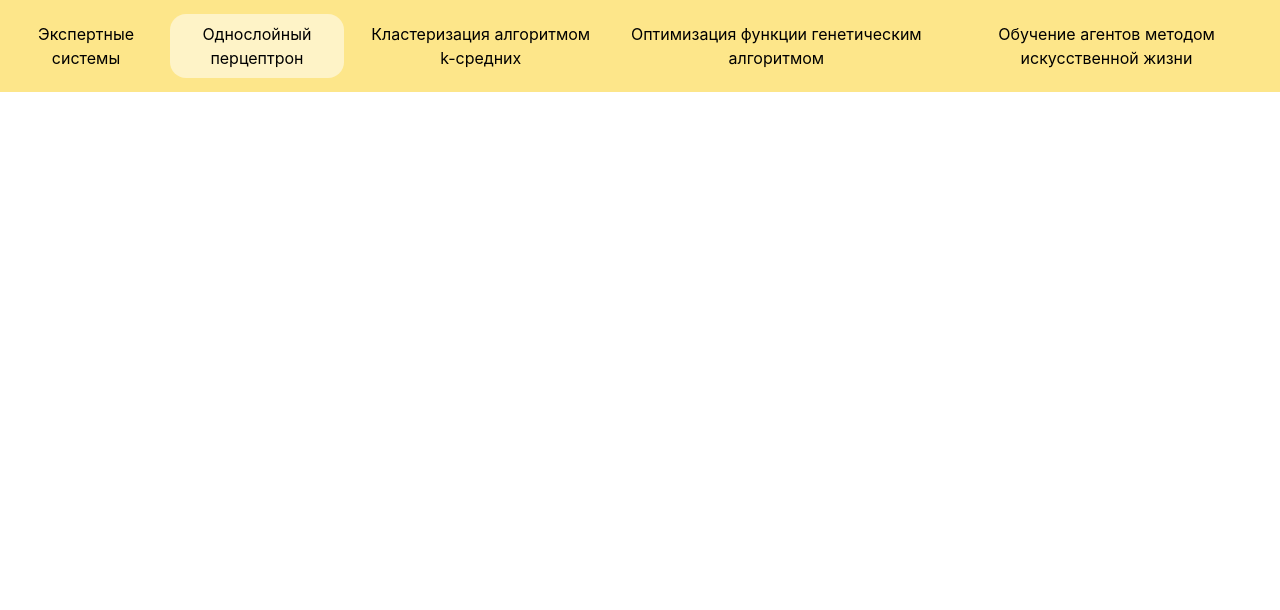
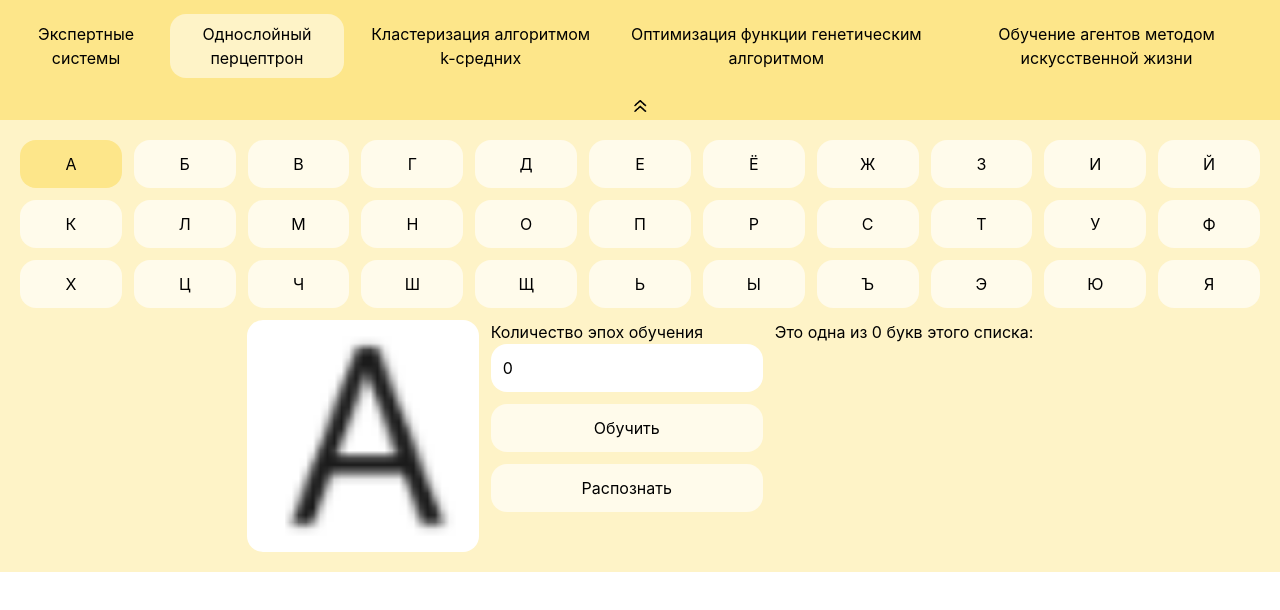
Before and after one commit to CaxapLiza/artificial-intelligence-systems-labs, a React (Create React App) app: page / in a window 1280 px wide. Both pictures are taken after a click on the element "Однослойный перцептрон". Shown: the top 610 px of the page. Built offline with nearby package versions, Linux system fonts and the light colour scheme.

Commit message:
finish Perceptron

```diff
--- a/package.json
+++ b/package.json
@@ -7,6 +7,7 @@
     "@testing-library/react": "^13.4.0",
     "@testing-library/user-event": "^13.5.0",
     "clsx": "^2.0.0",
+    "jimp": "^0.22.10",
     "react": "^18.2.0",
     "react-dom": "^18.2.0",
     "react-scripts": "5.0.1",
--- a/src/App.css
+++ /dev/null
@@ -1,38 +0,0 @@
-.App {
-  text-align: center;
-}
-
-.App-logo {
-  height: 40vmin;
-  pointer-events: none;
-}
-
-@media (prefers-reduced-motion: no-preference) {
-  .App-logo {
-    animation: App-logo-spin infinite 20s linear;
-  }
-}
-
-.App-header {
-  background-color: #282c34;
-  min-height: 100vh;
-  display: flex;
-  flex-direction: column;
-  align-items: center;
-  justify-content: center;
-  font-size: calc(10px + 2vmin);
-  color: white;
-}
-
-.App-link {
-  color: #61dafb;
-}
-
-@keyframes App-logo-spin {
-  from {
-    transform: rotate(0deg);
-  }
-  to {
-    transform: rotate(360deg);
-  }
-}
--- a/src/App.js
+++ b/src/App.js
@@ -1,4 +1,3 @@
-import './App.css';
 import ArtificialLifeMethod from "./components/ArtificialLifeMethod";
 import Clustering from "./components/Clustering";
 import ExpertSystem from "./components/ExpertSystem";
@@ -6,6 +5,7 @@ import Perceptron from "./components/Perceptron";
 import GeneticAlgorithm from "./components/GeneticAlgorithm";
 
 import {useState} from "react";
+import {clsx} from "clsx";
 
 function App() {
   const [task, setTask] = useState(0)
@@ -34,9 +34,27 @@ function App() {
     }
   }
 
+  const [isOpen, setIsOpen] = useState(true)
+
+  const navClasses = clsx(
+    "bg-amber-200",
+    "p-2.5",
+    {
+      "hidden": !isOpen
+    }
+  )
+
+  const arrowClasses = clsx(
+    "h-3",
+    "mx-auto",
+    {
+      "rotate-180": isOpen
+    }
+  )
+
   return (
     <div className="bg-amber-100 mx-auto">
-      <div className="bg-amber-200 p-2.5">
+      <div className={navClasses}>
         <ul className="m-0 p-1 flex gap-3 text-center mx-auto max-w-7xl max-sm:flex-col">
           {tasks.map((taskItem) => {
             return(
@@ -53,6 +71,9 @@ function App() {
           })}
         </ul>
       </div>
+      <button className="bg-amber-200 p-2 w-full" onClick={() => setIsOpen(!isOpen)}>
+        <img className={arrowClasses} src="./down-arrow.png" alt=""/>
+      </button>
       <div className="max-w-7xl mx-auto">
         {renderComponent()}
       </div>
--- a/src/components/ExpertSystem.js
+++ b/src/components/ExpertSystem.js
@@ -375,7 +375,7 @@ function ExpertSystem() {
 
 
   return(
-    <div className="flex mx-auto mt-5 max-md:gap-3 max-md:max-w-md max-md:flex-col">
+    <div className="grid grid-cols-3 justify-items-center mx-auto mt-5 gap-3 max-lg:grid-cols-1">
       <div className="flex flex-col mx-3 gap-3 max-w-sm">
         <div className="p-5 flex flex-col gap-3 bg-amber-50 rounded-2xl">
           <div className="text-lg font-semibold">
--- a/src/components/Perceptron.js
+++ b/src/components/Perceptron.js
@@ -1,10 +1,155 @@
-function Perceptron() {
+import React, {useEffect, useState} from 'react';
 
-  return(
-    <div>
+class Neuron {
+  constructor(inputSize) {
+    this.weights = Array(inputSize).fill(Math.random())
+    this.threshold = 0.0
+    this.learningRate = 0.05
+  }
 
+  compute = (inputs) => {
+    let sum = 0
+    for (let i = 0; i < inputs.length; i++) {
+      sum += inputs[i] * this.weights[i]
+    }
+    return (sum > this.threshold) ? 1 : 0
+  }
+
+  train(inputs, target){
+    const output = this.compute(inputs)
+    const error = target - output
+
+    for (let i = 0; i < this.weights.length; i++) {
+      this.weights[i] += this.learningRate * error * inputs[i]
+    }
+  }
+}
+
+const Perceptron = () => {
+  const letters = ["А", "Б", "В", "Г", "Д", "Е", "Ё", "Ж", "З", "И", "Й", "К", "Л", "М", "Н", "О", "П", "Р", "С", "Т",
+    "У", "Ф", "Х", "Ц", "Ч", "Ш", "Щ", "Ь", "Ы", "Ъ", "Э", "Ю", "Я"]
+  const height = 29
+
+  const [selectedLetter, setSelectedLetter] = useState(0)
+  const [iterationNumber, setIterationNumber] = useState(0)
+  const [answer, setAnswer] = useState([])
+  const [neurons] = useState(() => {
+    return letters.map(() => new Neuron(height * height))
+  })
+  const [lettersData, setLettersData] = useState(() => {
+    return letters.map((letter, index) => {
+      const vector = Array(33).fill(0)
+      vector[index] = 1
+      return {
+        letter: letter,
+        index: index,
+        vector: vector,
+        inputSignals: [],
+      }
+    })
+  })
+
+  useEffect(() => {
+    const loadInputSignals = async () => {
+      const updatedLettersData = await Promise.all(
+        lettersData.map(async (data, index) => {
+          const image = new Image()
+          image.src = `./perceptron/${index}.png`
+          await image.decode()
+
+          const canvas = document.createElement('canvas')
+          const context = canvas.getContext('2d')
+          canvas.width = image.width
+          canvas.height = image.height
+          context.drawImage(image, 0, 0)
+
+          const inputSignals = []
+
+          for (let m = 0; m < canvas.height; m++) {
+            for (let n = 0; n < canvas.width; n++) {
+              const pixelColor = context.getImageData(n, m, 1, 1).data
+              const grayscaleValue = (pixelColor[0] * 0.299 + pixelColor[1] * 0.587 + pixelColor[2] * 0.114) < 128 ? 1 : 0
+              inputSignals.push(grayscaleValue)
+            }
+          }
+
+          return {
+            ...data,
+            inputSignals: inputSignals,
+          }
+        })
+      )
+      setLettersData(updatedLettersData)
+    }
+
+    loadInputSignals()
+  }, [])
+
+
+  const trainNeurons = () => {
+    for (let j = 0; j < iterationNumber; j++) {
+      for (let i = 0; i < neurons.length; i++) {
+        neurons[i].train(lettersData[selectedLetter].inputSignals, lettersData[selectedLetter].vector[i])
+      }
+    }
+
+  }
+
+  const recognizeLetter = () => {
+    const newAnswer = []
+    for (let i = 0; i < neurons.length; i++) {
+      const result = neurons[i].compute(lettersData[selectedLetter].inputSignals)
+      if (result === 1) newAnswer.push(lettersData[i].letter)
+    }
+    setAnswer(newAnswer)
+  }
+
+
+  return (
+    <div className="p-5 flex flex-col gap-3">
+      <div className="grid grid-cols-11 gap-3 justify-center max-sm:grid-cols-7">
+        { letters.map((letter, index) => { return (
+          <button className={`p-3 rounded-2xl hover:bg-amber-200 ${index === selectedLetter ? 'bg-amber-200' : 'bg-amber-50'}`}
+                  key={index}
+                  onClick={() => {
+                    setSelectedLetter(index)
+                  }}>
+            {letter}
+          </button>
+        )})}
+      </div>
+      <div className="flex gap-3 mx-auto max-md:flex-col">
+        <div className="bg-white p-3 rounded-2xl">
+          <img className="mx-auto w-52" src={`./perceptron/${selectedLetter}.png`} alt="letter"/>
+        </div>
+        <div className="flex flex-col gap-3">
+          <label className="flex flex-col">
+            Количество эпох обучения
+            <input className="p-3 rounded-2xl"
+                   type="number"
+                   value={iterationNumber}
+                   onChange={event => (event.nativeEvent.target.value >= 0) ? setIterationNumber(event.nativeEvent.target.value) : {}}/>
+          </label>
+          <button className="p-3 rounded-2xl bg-amber-50 hover:bg-amber-200"
+                  onClick={trainNeurons}>
+            Обучить
+          </button>
+          <button className="p-3 rounded-2xl bg-amber-50 hover:bg-amber-200"
+                  onClick={recognizeLetter}>
+            Распознать
+          </button>
+        </div>
+        <div>
+          <div>Это одна из {answer.length} букв этого списка:</div>
+          <div className="grid grid-cols-11">
+            {answer.map((letter, index) => { return (
+            <div key={index}>| {letter} |</div>
+          )})}
+          </div>
+        </div>
+      </div>
     </div>
   );
-}
+};
 
 export default Perceptron;
```
Also changed, not shown: public/down-arrow.png (added), 1 other file (tests, documents, lock files or other folders).
